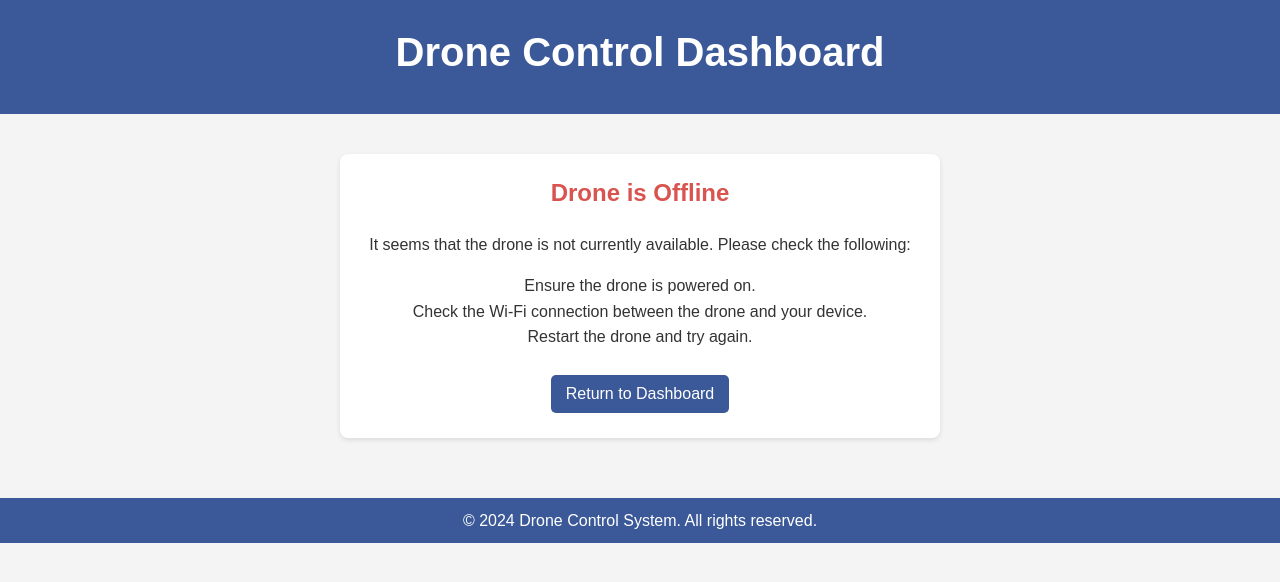
After one commit to tshepangkagiso/Project_381_DroneInnovatonGroup5, a Flask app: page /offline in a window 1280 px wide. The commit adds this page. Shown: the top 582 px of the page. Run offline with Flask 3, Linux system fonts and the light colour scheme.

Commit message:
version 2.1.2

```diff
--- a/drone.py
+++ b/drone.py
@@ -2,36 +2,52 @@
 #pip install flask opencv-python djitellopy numpy
 #python drone.py
 
-from flask import Flask, Response, jsonify, render_template
+from flask import Flask, Response, jsonify, render_template, redirect, url_for
 from djitellopy import Tello
 import threading
-import cv2
+import time
 
 app = Flask(__name__)
 drone = Tello()
-drone.connect()
+drone_connected = False  # Global variable to track drone connection status
+
+# Attempt to connect to the drone
+try:
+    drone.connect()
+    drone_connected = True
+except Exception as e:
+    print(f"Drone connection failed: {e}")
+
+# Mock GPS sensor data
+def get_gps_coordinates():
+    # Replace with actual GPS sensor reading logic
+    return {"latitude": 37.7749, "longitude": -122.4194}
+
+# Check if the drone is connected
+def check_drone_connection():
+    return drone_connected and drone.is_connected()
 
 # Route to render the HTML page
 @app.route('/', methods=['GET'])  # http://localhost:5000/
 def index():
     return render_template('index.html')
 
-# Route checks if drone is on or off
+# Route to check if drone is on or off
 @app.route('/is_on', methods=['GET'])  # http://localhost:5000/is_on
 def is_on():
-    try:
-        if drone.is_connected:
-            return jsonify({"status": "Drone is ON"})
-        else:
-            return jsonify({"status": "Drone is OFF"})
-    except Exception as e:
-        return jsonify({"error": str(e)}), 500
+    if check_drone_connection():
+        return jsonify({"status": "Drone is ON"})
+    else:
+        return redirect(url_for('offline'))
 
 # Route to get drone status information
 @app.route('/status', methods=['GET'])  # http://localhost:5000/status
 def status():
+    if not check_drone_connection():
+        return redirect(url_for('offline'))
+
+    # Fetching drone status information
     try:
-        # Fetching drone status information
         battery = drone.get_battery()
         height = drone.get_height()
         is_flying = drone.is_flying
@@ -48,30 +64,31 @@ def status():
             "flight_time": f"{flight_time} seconds",
             "wifi_strength": wifi_strength
         })
-    except Exception as e:
-        return jsonify({"error": str(e)}), 500
+    except Exception:
+        return redirect(url_for('offline'))
 
 # Route to command the drone to takeoff
 @app.route('/takeoff', methods=['GET'])  # http://localhost:5000/takeoff
 def takeoff():
-    try:
-        drone.takeoff()
-        return jsonify({"message": "Drone took off!"})
-    except Exception as e:
-        return jsonify({"error": str(e)}), 500
+    if not check_drone_connection():
+        return redirect(url_for('offline'))
+    drone.takeoff()
+    return jsonify({"message": "Drone took off!"})
 
 # Route to command the drone to land
 @app.route('/land', methods=['GET'])  # http://localhost:5000/land
 def land():
-    try:
-        drone.land()
-        return jsonify({"message": "Drone landed!"})
-    except Exception as e:
-        return jsonify({"error": str(e)}), 500
+    if not check_drone_connection():
+        return redirect(url_for('offline'))
+    drone.land()
+    return jsonify({"message": "Drone landed!"})
 
 # Route to move the drone in a specific direction
 @app.route('/move/<direction>/<int:distance>', methods=['POST'])  # http://localhost:5000/move/forward/50
 def move(direction, distance):
+    if not check_drone_connection():
+        return redirect(url_for('offline'))
+
     try:
         if direction == 'forward':
             drone.move_forward(distance)
@@ -89,8 +106,8 @@ def move(direction, distance):
             return jsonify({"error": "Invalid direction!"}), 400
 
         return jsonify({"message": f"Drone moved {direction} by {distance} cm!"})
-    except Exception as e:
-        return jsonify({"error": str(e)}), 500
+    except Exception:
+        return redirect(url_for('offline'))
 
 # Video streaming endpoint method
 def generate_frames():
@@ -106,10 +123,37 @@ def generate_frames():
 # Route to get the video feed
 @app.route('/video_feed', methods=['GET'])  # http://localhost:5000/video_feed
 def video_feed():
+    if not check_drone_connection():  # Check if the drone is connected
+        return redirect(url_for('offline'))  # Redirect to offline page if not connected
     return Response(generate_frames(),
                     mimetype='multipart/x-mixed-replace; boundary=frame')
 
-# Run the Flask server
+# New route for moving to GPS coordinates
+@app.route('/move_to_gps', methods=['POST'])  # http://localhost:5000/move_to_gps
+def move_to_gps():
+    if not check_drone_connection():  # Check if the drone is connected
+        return redirect(url_for('offline'))  # Redirect if not connected
+
+    initial_coordinates = get_gps_coordinates()  # Mock initial coordinates
+    target_coordinates = get_gps_coordinates()  # Mock target coordinates
+
+    try:
+        print("Moving to GPS location...")
+        # Simplified movement logic for demonstration
+        drone.takeoff()
+        drone.move_forward(100)  # Move forward for demonstration
+        time.sleep(5)  # Hover for 5 seconds
+        drone.land()
+
+        return jsonify({"message": "Drone has moved to GPS location."})
+    except Exception:
+        return redirect(url_for('offline'))  # Redirect on error
+
+# Route to render the offline page
+@app.route('/offline', methods=['GET'])  # http://localhost:5000/offline
+def offline():
+    return render_template('offline.html')
+
+# Run the Flask server in a separate thread
 if __name__ == '__main__':
-    # Run the app in a separate thread so that the drone can operate simultaneously
     threading.Thread(target=lambda: app.run(host='0.0.0.0', port=5000, debug=True, use_reloader=False)).start()
--- /dev/null
+++ b/static/styles.css
@@ -0,0 +1,148 @@
+/* General Styles */
+* {
+    box-sizing: border-box;
+    margin: 0;
+    padding: 0;
+}
+
+body {
+    font-family: 'Arial', sans-serif;
+    background-color: #f4f4f4;
+    color: #333;
+    line-height: 1.6;
+}
+
+header {
+    background: #3b5998; /* Darker blue for header */
+    color: white;
+    padding: 20px;
+    text-align: center;
+}
+
+h1 {
+    font-size: 2.5em;
+    margin-bottom: 10px;
+}
+
+/* Main Section */
+main {
+    padding: 20px;
+}
+
+/* Drone Status Section */
+.status-section {
+    background: white;
+    border-radius: 8px;
+    box-shadow: 0 2px 5px rgba(0, 0, 0, 0.1);
+    padding: 20px;
+    margin: 20px auto;
+    max-width: 600px;
+    text-align: center;
+}
+
+.status-container {
+    margin-bottom: 20px;
+}
+
+.status-item {
+    margin-bottom: 10px;
+}
+
+.status-title {
+    font-weight: bold;
+    color: #333;
+}
+
+/* Video Section */
+.video-section {
+    background: white;
+    border-radius: 8px;
+    box-shadow: 0 2px 5px rgba(0, 0, 0, 0.1);
+    padding: 20px;
+    margin: 20px auto;
+    text-align: center;
+}
+
+.video-container {
+    overflow: hidden;
+    position: relative;
+}
+
+#video-feed {
+    max-width: 100%;
+    border-radius: 8px;
+}
+
+/* Controls Section */
+.controls-section {
+    background: white;
+    border-radius: 8px;
+    box-shadow: 0 2px 5px rgba(0, 0, 0, 0.1);
+    padding: 20px;
+    margin: 20px auto;
+    text-align: center;
+}
+
+.controls {
+    margin-bottom: 20px;
+}
+
+.movement-controls {
+    display: flex;
+    justify-content: center;
+    flex-wrap: wrap;
+}
+
+.btn {
+    background: #3b5998; /* Primary button color */
+    color: white;
+    border: none;
+    padding: 10px 15px;
+    border-radius: 5px;
+    cursor: pointer;
+    font-size: 1em;
+    margin: 5px; /* Add some margin between buttons */
+    transition: background 0.3s ease;
+}
+
+.btn:hover {
+    background: #2e4372; /* Darker shade on hover */
+}
+
+/* Offline Page Styles */
+.offline-section {
+    background: white;
+    border-radius: 8px;
+    box-shadow: 0 2px 5px rgba(0, 0, 0, 0.1);
+    padding: 20px;
+    text-align: center;
+    margin: 20px auto;
+    max-width: 600px;
+}
+
+.offline-section h2 {
+    margin-bottom: 20px;
+    color: #d9534f; /* Red color to indicate error */
+}
+
+.offline-section p {
+    margin-bottom: 15px;
+}
+
+.offline-section ul {
+    list-style-type: none;
+    margin-bottom: 20px;
+    padding: 0;
+}
+
+/* Footer */
+footer {
+    text-align: center;
+    margin-top: 20px;
+    padding: 10px 0;
+    background: #3b5998; /* Consistent footer color */
+    color: white;
+    position: relative;
+    bottom: 0;
+    width: 100%;
+}
--- /dev/null
+++ b/templates/offline.html
@@ -0,0 +1,31 @@
+<!DOCTYPE html>
+<html lang="en">
+<head>
+    <meta charset="UTF-8">
+    <meta name="viewport" content="width=device-width, initial-scale=1.0">
+    <title>Drone Offline</title>
+    <link rel="stylesheet" href="{{ url_for('static', filename='styles.css') }}">
+</head>
+<body>
+    <header>
+        <h1>Drone Control Dashboard</h1>
+    </header>
+
+    <main>
+        <section class="offline-section">
+            <h2>Drone is Offline</h2>
+            <p>It seems that the drone is not currently available. Please check the following:</p>
+            <ul>
+                <li>Ensure the drone is powered on.</li>
+                <li>Check the Wi-Fi connection between the drone and your device.</li>
+                <li>Restart the drone and try again.</li>
+            </ul>
+            <button class="btn" onclick="window.location.href='/'">Return to Dashboard</button>
+        </section>
+    </main>
+
+    <footer>
+        <p>© 2024 Drone Control System. All rights reserved.</p>
+    </footer>
+</body>
+</html>
```
Also changed, not shown: static/script.js (added, +58 -0 lines), templates/index.html (+64 -22 lines), udpDrone.py (+75 -50 lines), README.md, 1 other file.
